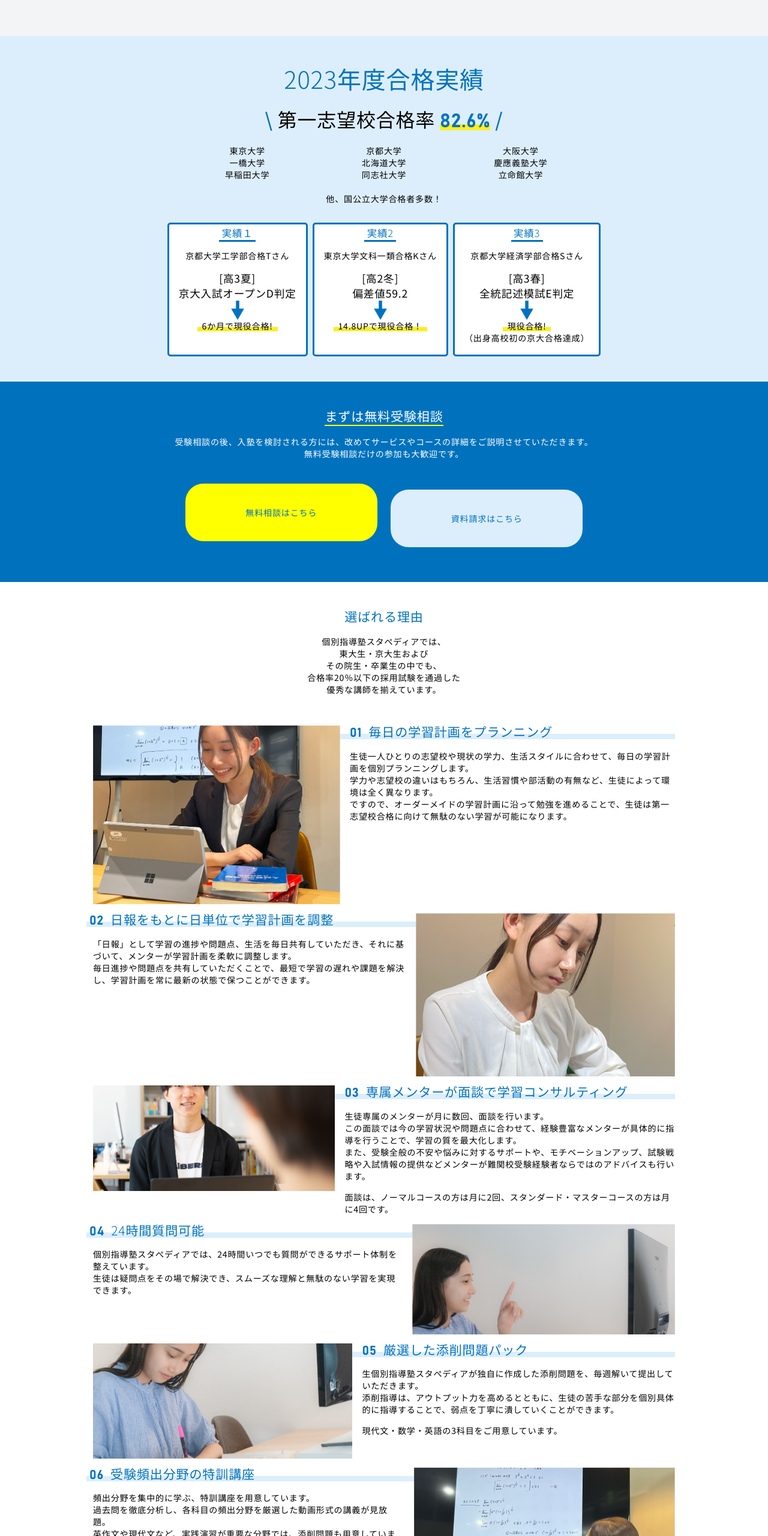
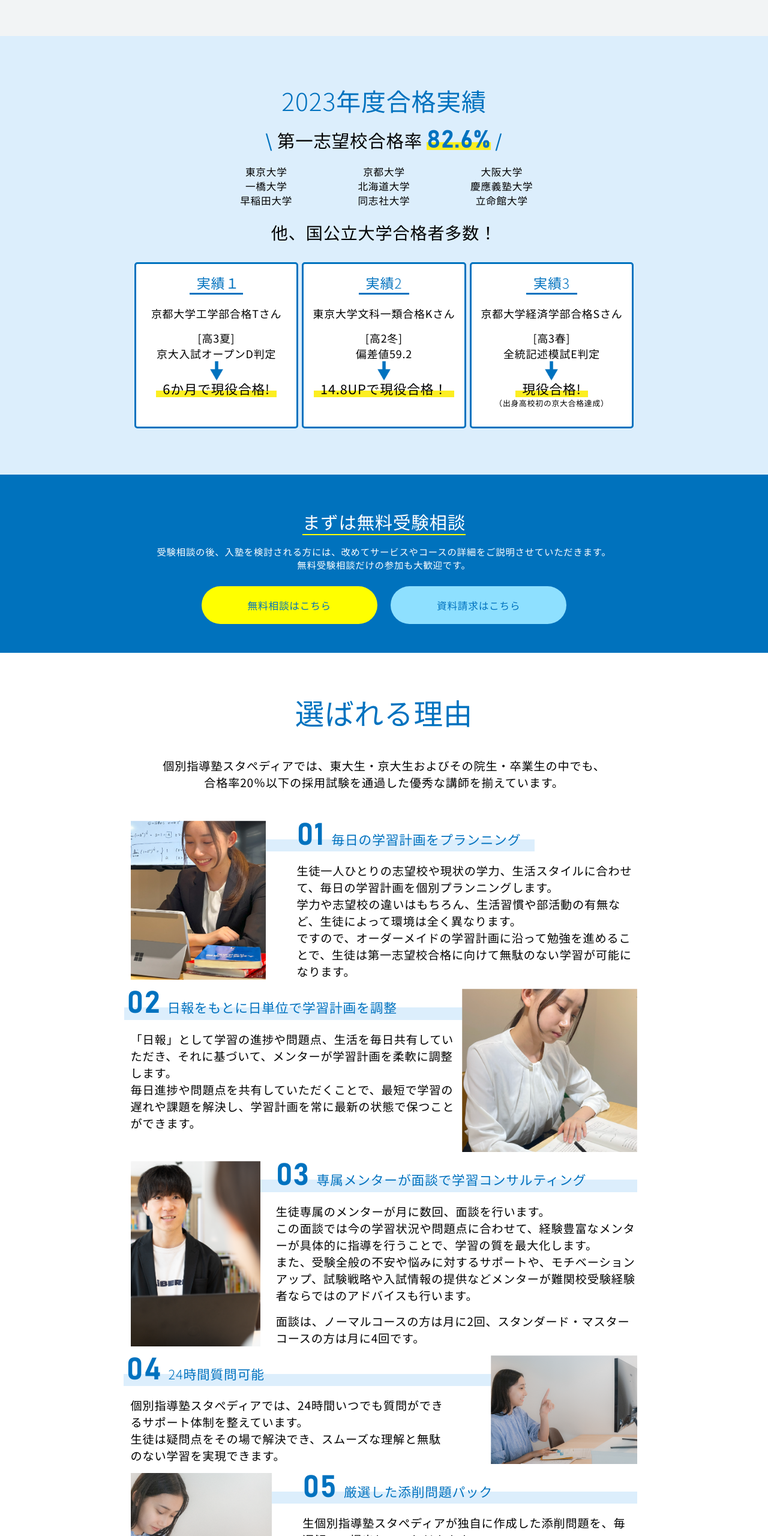
Before and after one commit to kinopio555/sutapedia-LP, a plain HTML site: page index.html in a window 1280 px wide. Shown: the part 1183-3743 px from the top of the page at 60% size. Drawn offline with Linux system fonts and the light colour scheme.

Commit message:
とりあえず

```diff
--- a/index.html
+++ b/index.html
@@ -120,44 +120,44 @@
                 <p class="mb-30">他、国公立大学合格者多数！</p>
                 <div class="achieve_wrap2">
                     <div class="achieve_box">
-                        <h3 class="blue_letters pc"><span>&nbsp;実績１&nbsp;</span></h3>
+                        <h3 class="blue_letters pc"><span>&nbsp;&nbsp;実績１&nbsp;</span></h3>
                         <p class="mb-15 pc">京都大学工学部合格Tさん</p>
                         <div class="sp"><span class="blue_letters">実績1&nbsp;&nbsp;&nbsp;&nbsp;</span>京都大学工学部合格Tさん</div>
                         <p>[高3夏]<br>京大入試オープンD判定</p>
                         <div><img src="img/arrow.png" alt="下矢印"></div>
-                        <p class="mb-20"><span>&nbsp;&nbsp;6か月で現役合格!&nbsp;&nbsp;</span></p>
+                        <p><span>&nbsp;&nbsp;6か月で現役合格!&nbsp;&nbsp;</span></p>
                     </div>
                     <div class="achieve_box">
-                        <h3 class="blue_letters pc"><span>&nbsp;実績2&nbsp;</span></h3>
+                        <h3 class="blue_letters pc"><span>&nbsp;&nbsp;実績2&nbsp;&nbsp;</span></h3>
                         <p class="mb-15 pc">東京大学文科一類合格Kさん</p>
                         <div class="sp"><span class="blue_letters">実績2&nbsp;&nbsp;&nbsp;&nbsp;</span>東京大学文科一類合格Kさん</div>
                         <p>[高2冬]<br>偏差値59.2</p>
                         <div><img src="img/arrow.png" alt="下矢印"></div>
-                        <p class="mb-20"><span>&nbsp;&nbsp;14.8UPで現役合格！&nbsp;&nbsp;</span></p>
+                        <p><span>&nbsp;&nbsp;14.8UPで現役合格！&nbsp;&nbsp;</span></p>
                     </div>
                     <div class="achieve_box">
-                        <h3 class="blue_letters pc"><span>&nbsp;実績3&nbsp;</span></h3>
+                        <h3 class="blue_letters pc"><span>&nbsp;&nbsp;実績3&nbsp;&nbsp;</span></h3>
                         <p class="mb-15 pc">京都大学経済学部合格Sさん</p>
                         <div class="sp"><span class="blue_letters">実績3&nbsp;&nbsp;&nbsp;&nbsp;</span>京都大学経済学部合格Sさん</div>
                         <p>[高3春]<br>全統記述模試E判定</p>
                         <div><img src="img/arrow.png" alt="下矢印"></div>
-                        <p class="mb-20 no_mb-20"><span>&nbsp;&nbsp;現役合格!&nbsp;&nbsp;</span></p>
+                        <p><span>&nbsp;&nbsp;現役合格!&nbsp;&nbsp;</span></p>
                         <p>（出身高校初の京大合格達成）</p>
                     </div>
                 </div>
             </section>
             <section class="consul_container bg-blue noto_sans_jp">
                 <h1><span>まずは無料受験相談</span></h1>
-                <p class="mb-40">受験相談の後、入塾を検討される方には、改めてサービスやコースの詳細をご説明させていただきます。<br>無料受験相談だけの参加も大歓迎です。</p>
+                <p>受験相談の後、入塾を検討される方には、改めてサービスやコースの詳細をご説明させていただきます。<br>無料受験相談だけの参加も大歓迎です。</p>
                 <div class="consul_wrap blue_letters flex-center">
-                    <div class="button flex-center bg-yellow noto_serif_jp mb-20">無料相談はこちら</div>
-                    <div class="button flex-center bg-skyblue noto_serif_jp">資料請求はこちら</div>
+                    <div class="button flex-center bg-yellow noto_serif_jp">無料相談はこちら</div>
+                    <div class="button flex-center noto_serif_jp">資料請求はこちら</div>
                 </div>
             </section>
             <section class="reason_container noto_sans_jp">
                 <div class="reason_wrap mb-50">
                     <h1 class="blue_letters">選ばれる理由</h1>
-                    <p>個別指導塾スタぺディアでは、<br>東大生・京大生および<br>その院生・卒業生の中でも、<br>合格率20％以下の採用試験を通過した<br>優秀な講師を揃えています。</p>
+                    <p>個別指導塾スタぺディアでは、東大生・京大生およびその院生・卒業生の中でも、<br>合格率20％以下の採用試験を通過した優秀な講師を揃えています。</p>
                 </div>
                 <div class="reason_wrap mb-50 pc">
                     <div class="reason_box1 mb-15 reason1">
@@ -289,12 +289,12 @@
                 <div class="message_wrap">
                     <div></div>
                     <div class="bg-white lh2">
-                        <p class="mb-30">教育業界には大きな課題があります。<br>質の高い授業は提供できても、合格までの正しいルートを示せる体制が整っていません。</p>
-                        <p class="mb-30">志望校の分析、逆算した計画立て、日々の進捗管理と調整が必要ですが、これを受験生自身で行うのは困難です。</p>
-                        <p class="mb-30">多くの生徒を抱える予備校では、個別の手厚いサポートは難しいです。<br>そこで、生徒一人一人に専属メンターをつけ、毎日の学習を追跡・フィードバックできるサービスを立ち上げました。</p>
-                        <p class="mb-30">これにより、生徒は計画に沿って勉強を進めるだけで、受験日までに必要な学力が身につきます。<br>有り難いことに、多くの生徒がこのシステムで第一志望校に合格しています。</p>
-                        <p class="mb-30">「勉強計画がわからない」<br>「計画を実行できない」</p>
-                        <p class="mb-30">そんな悩みを持つ受験生をお待ちしています。無料受験相談もご利用ください。</p>
+                        <p>教育業界には大きな課題があります。<br>質の高い授業は提供できても、合格までの正しいルートを示せる体制が整っていません。</p>
+                        <p>志望校の分析、逆算した計画立て、日々の進捗管理と調整が必要ですが、これを受験生自身で行うのは困難です。</p>
+                        <p>多くの生徒を抱える予備校では、個別の手厚いサポートは難しいです。<br>そこで、生徒一人一人に専属メンターをつけ、毎日の学習を追跡・フィードバックできるサービスを立ち上げました。</p>
+                        <p>これにより、生徒は計画に沿って勉強を進めるだけで、受験日までに必要な学力が身につきます。<br>有り難いことに、多くの生徒がこのシステムで第一志望校に合格しています。</p>
+                        <p>「勉強計画がわからない」<br>「計画を実行できない」</p>
+                        <p>そんな悩みを持つ受験生をお待ちしています。無料受験相談もご利用ください。</p>
                     </div>
                 </div>
             </section>
--- a/style/front.css
+++ b/style/front.css
@@ -178,7 +178,7 @@
 
 .achieve_container {
     text-align: center;
-    padding: 3em 5em;
+    padding: 6vw 0vw;
 }
 
 .bg-skyblue {
@@ -186,12 +186,12 @@
 }
 
 .achieve_container h1 {
-    font-size: 2.5rem;
+    font-size: 3.2vw;
     font-weight: 300;
 }
 
 .achieve_wrap.mb-20 {
-    font-size: 2rem;
+    font-size: 2.3vw;
     font-weight: 300;
     text-align: center;
 }
@@ -199,18 +199,19 @@
 .achieve_wrap1 {
     display: grid;
     grid-template-columns: 1fr 1fr 1fr;
-    width: 60%;
+    width: 46%;
     margin-top: 0;
     margin-left: auto;
     margin-right: auto;
     font-weight: 400;
+    font-size: 1.3vw;
 }
 
 .achieve_wrap2 {
-    width: 70vw;
+    width: 65vw;
     display: flex;
     margin: 0 auto;
-    justify-content: center;
+    justify-content: space-between;
 }
 
 .achieve_box {
@@ -218,30 +219,31 @@
     border-radius: 5px;
     padding: 0.1rem 1rem;
     background-color: #fff;
+    flex: 1;
+    padding: 1.1vw 0;
+    font-size: 1.4vw;
+    font-weight: 400;
 }
 
 .achieve_box h3 span {
     border-bottom: 0.2rem solid #0072BF;
     font-weight: 350;
+    font-size: 1.8vw;
 }
 
 .achieve_box .mb-15 {
     font-weight: 400;
 }
 
-.achieve_box .mb-20 {
-    font-weight: 400;
-}
-
 .achieve_box p:nth-of-type(2) {
     font-weight: 400;
-    font-size: 1.1rem;
 }
 
 .achieve_box p span {
     display: inline-block;
     background: linear-gradient(transparent 60%, #FCEE21 60%);
     line-height: 1.3;
+    font-size: 1.7vw;
 }
 
 .achieve_box div {
@@ -268,6 +270,7 @@
 
 .achieve_container .mb-30 {
     font-weight: 300;
+    font-size: 2.2vw;
 }
 
 .achieve_container .achieve_item {
@@ -294,6 +297,7 @@
     font-family: "bahnschrift";
     src: url("../font/bahnschrift.ttf") format("truetype");
     font-display: swap;
+    font-size: 2.6vw;
 }
 
 .achieve_wrap .slash {
@@ -305,22 +309,20 @@
     display: inline-block;
     background: linear-gradient(transparent 60%, #FCEE21 60%);
     line-height: 0.8;
-}
-
-.achieve_box .mb-20.no_mb-20 {
-    margin-bottom: 0;
+    font-size: 3.2vw;
 }
 
 .achieve_box:nth-of-type(2) {
-    margin: 0 0.5rem;
+    margin: 0 0.5vw;
 }
 
 .achieve_box p:nth-of-type(4) {
     margin-bottom: 1rem;
+    font-size: 1vw;
 }
 
 .consul_container {
-    padding: 3em 8em;
+    padding: 4.5vw 8vw;
     text-align: center;
     padding-bottom: 3rem;
 }
@@ -329,6 +331,7 @@
     color: #fff;
     border-bottom: 0.15rem solid #FFFF00;
     font-weight: 150;
+    font-size: 2.3vw;
 }
 
 .bg-yellow {
@@ -340,9 +343,9 @@
 }
 
 .consul_wrap .button {
-    font-weight: 300;
-    width: 25vw;
-    height: 12vh;
+    font-weight: 500;
+    padding: 1.5vw 6vw;
+    font-size: 1.3vw;
 }
 
 .consul_wrap div:nth-of-type(1) {
@@ -351,19 +354,22 @@
 
 .consul_wrap div:nth-of-type(2) {
     margin-left: 0.7rem;
+    background-color: #8EE0FF;
 }
 
 .button {
-    border-radius: 30px;
+    border-radius: 40px;
 }
 
 .consul_container p {
     color: #fff;
     font-weight: 200;
+    font-size: 1.2vw;
+    margin-bottom: 2vw;
 }
 
 .reason_container {
-    padding: 3em 11em;
+    padding: 5vw 17vw;
 }
 
 .reason_container > div:nth-of-type(1) {
@@ -372,19 +378,24 @@
 
 .reason_container .reason_wrap h1 {
     font-weight: 300;
+    font-size: 3.8vw;
 }
 
 .reason_container .reason_wrap p {
     font-weight: 400;
+    font-size: 1.5vw;
 }
 
 .reason_wrap .reason_box1 {
     display: flex;
 }
 
+.reason_container > div:last-child {
+    box-shadow: 5px 5px 10px 0px rgba(0, 0, 0, 0.3);
+}
+
 .reason1 > div:nth-of-type(1) {
-    width: 70%;
-    height: 100%;
+    width: 36vw;
 }
 
 .reason2 > div:nth-of-type(2) {
@@ -393,23 +404,65 @@
 }
 
 .reason3 > div:nth-of-type(1) {
-    width: 85%;
-    height: 11rem;
+    width: 42vw;
 }
 
 .reason4 > div:nth-of-type(2) {
-    width: 53%;
-    height: 11.5rem;
+    width: 28vw;
 }
 
 .reason5 > div:nth-of-type(1) {
-    width: 80%;
-    height: 12rem;
+    width: 40vw;
 }
 
 .reason6 > div:nth-of-type(2) {
-    width: 46%;
-    height: 12rem;
+    width: 25vw;
+}
+
+.reason1 div > div {
+    width: 35vw;
+}
+
+.reason1 h2 {
+    margin-left: 4vw;
+}
+.reason1 p {
+    margin-left: 4vw;
+}
+/* .reason2 h2 {
+    margin-left: 4vw;
+}
+.reason2 p {
+    margin-left: 4vw;
+} */
+.reason3 h2 {
+    margin-left: 2vw;
+}
+.reason3 p {
+    margin-left: 2vw;
+}
+.reason4 h2 {
+    margin-left: 4vw;
+}
+.reason4 p {
+    margin-right: 5vw;
+}
+.reason5 h2 {
+    margin-left: 4vw;
+}
+.reason5 p {
+    margin-left: 4vw;
+}
+.reason6 h2 {
+    margin-left: 4vw;
+}
+.reason6 p {
+    margin-right: 3vw;
+}
+
+.reason_wrap .bg-skyblue img {
+    position: absolute;
+    bottom: 0;
 }
 
 .reason_box1 img {
@@ -418,11 +471,6 @@
     object-fit: cover;
 }
 
-
-.reason_box1 .reason_item p {
-    margin-left: 1rem;
-}
-
 .reason_box1 .reason_item > div {
     font-weight: 400;
     background: linear-gradient(transparent 60%, #DCEEFC 60%);
@@ -430,9 +478,9 @@
 }
 
 .reason_box1 .reason_item > div h2 {
-    margin-left: 1rem;
     margin-top: 0.8rem;
     font-weight: 300;
+    font-size: 1.7vw;
 }
 
 .reason_wrap .reason_box2 {
@@ -445,11 +493,6 @@
     height: 100%;
     object-fit: cover;
     object-position: 0% 0%;
-}
-
-
-.reason_box2 .reason_item p {
-    margin-right: 1rem;
 }
 
 .reason_box2 .reason_item > div {
@@ -465,6 +508,7 @@
     font-weight: 300;
     margin-left: 0.3rem;
     margin-top: 1.2rem;
+    font-size: 1.7vw;
 }
 
 .reason_item div div {
@@ -475,13 +519,13 @@
 .reason_wrap .bg-blue.noto_serif_jp {
     color: #fff;
     text-align: center;
-    padding: 0.2rem 0;
+    padding: 0.4vw 0;
     font-weight: 100;
+    font-size: 2.2vw;
 }
 
 .reason_wrap .bg-skyblue > div {
     display: flex;
-    align-items: center;
 }
 
 .reason_wrap .bg-skyblue div div:nth-of-type(1) {
@@ -490,7 +534,8 @@
 }
 
 .reason_wrap .bg-skyblue div div:nth-of-type(2) p:nth-of-type(1) {
-    padding-top: 2.5rem;
+    padding-top: 2.5vw;
+    font-size: 1.3vw;
 }
 
 .reason_wrap .bg-skyblue div div:nth-of-type(2) {
@@ -501,6 +546,7 @@
 
 .reason_item h2 .bahnschrift {
     font-weight: 650;
+    font-size: 4vw;
 }
 
 .bg-gray {
@@ -508,33 +554,39 @@
 }
 
 .message_container {
-    padding: 3em;
+    padding: 6vw 0;
 }
 
 .message_container h1 {
     text-align: center;
     font-weight: 300;
+    font-size: 2.2vw;
 }
 
 .message_wrap {
     display: flex;
     margin: 0 auto;
-    width: 70%;
+    width: 68vw;
 }
 
 .message_wrap .bg-white {
-    padding: 1.5rem 2rem;
+    padding: 1.5vw 2vw;
     font-weight: 400;
     padding-left: 4rem;
     padding-bottom: 0;
+    font-size: 1vw;
 }
 
 .message_wrap div:nth-of-type(1) {
     background-color: #B3B3B3;
-    width: 33rem;
-    height: 22rem;
-    left: 2rem;
+    width: 25vw;
+    height: 26vw;
+    left: 2.5vw;
     z-index: 10;
+}
+
+.message_wrap .bg-white.lh2 p {
+    margin-bottom: 2vw;
 }
 
 .flow_container {
@@ -1032,45 +1084,12 @@
     display: none;
 }
 
-@media screen and (min-width: 1366px) {
-    .reason1 div:nth-of-type(1) {
-        width: 55%;
-    }
-    .reason2 div:nth-of-type(2) {
-        width: 63%;
-        height: 32rem;
-    }
-    .reason_box2 .reason_item p {
-        margin-right: 9rem;
-    }
-    .reason3 > div:nth-of-type(1) {
-        height: 20rem;
-    }
-    .reason4 > div:nth-of-type(2) {
-        height: 19rem;
-    }
-    .reason5 > div:nth-of-type(1) {
-        width: 70%;
-        height: 21rem;
-    }
-    .reason6 > div:nth-of-type(2) {
-        width: 45%;
-        height: 20rem;
-    }
-}
-
 @media screen and (max-width: 850px) {
     .header_wrap2 .header_button {
         height: 5vh;
     }
-    .achieve_wrap2 {
-        width: 83vw;
-    }
     .achieve_box {
         padding: 0.1rem 0.3rem;
-    }
-    .reason_container {
-        padding: 3em 7em;
     }
     .reason_wrap .bg-skyblue > div {
         align-items: end;
```
